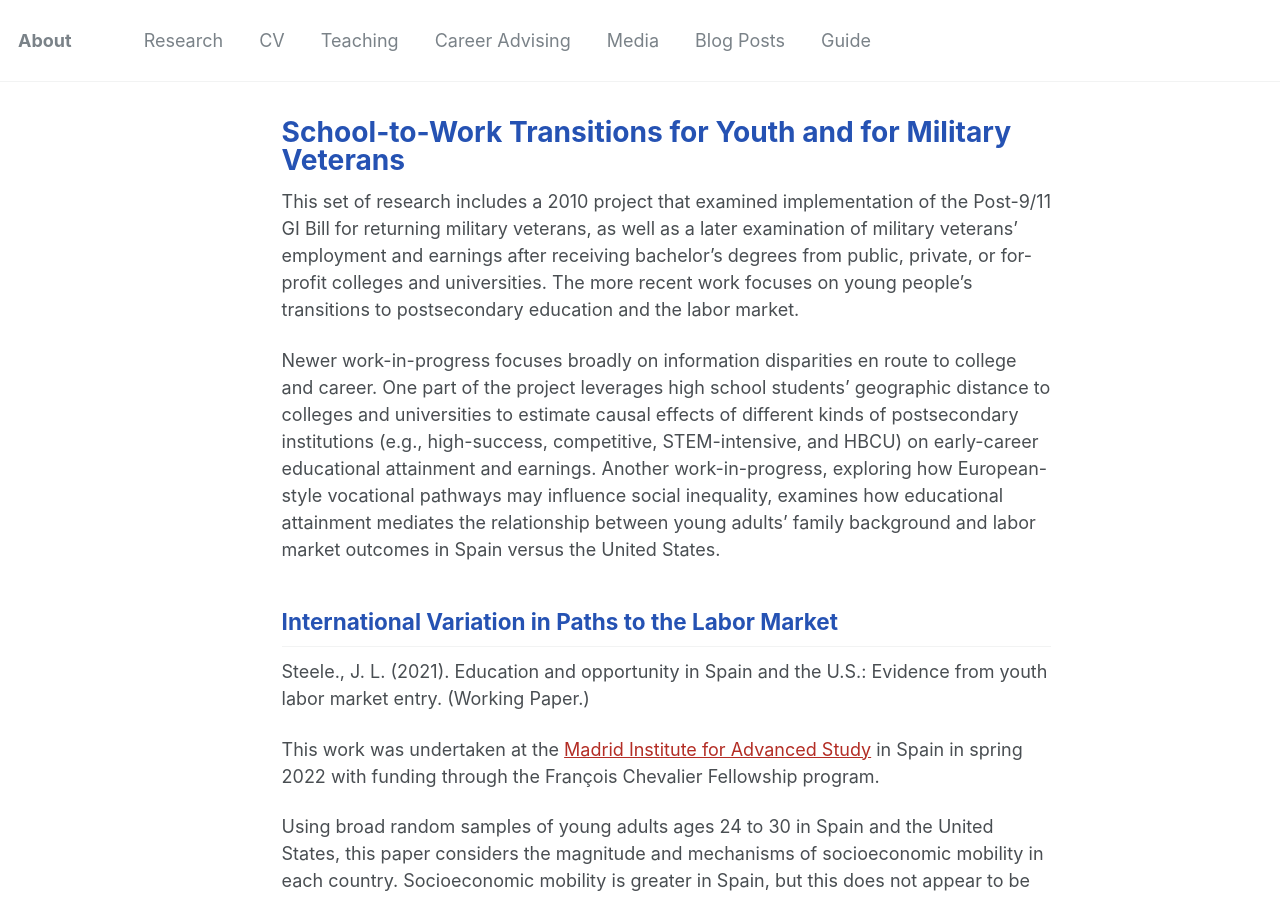
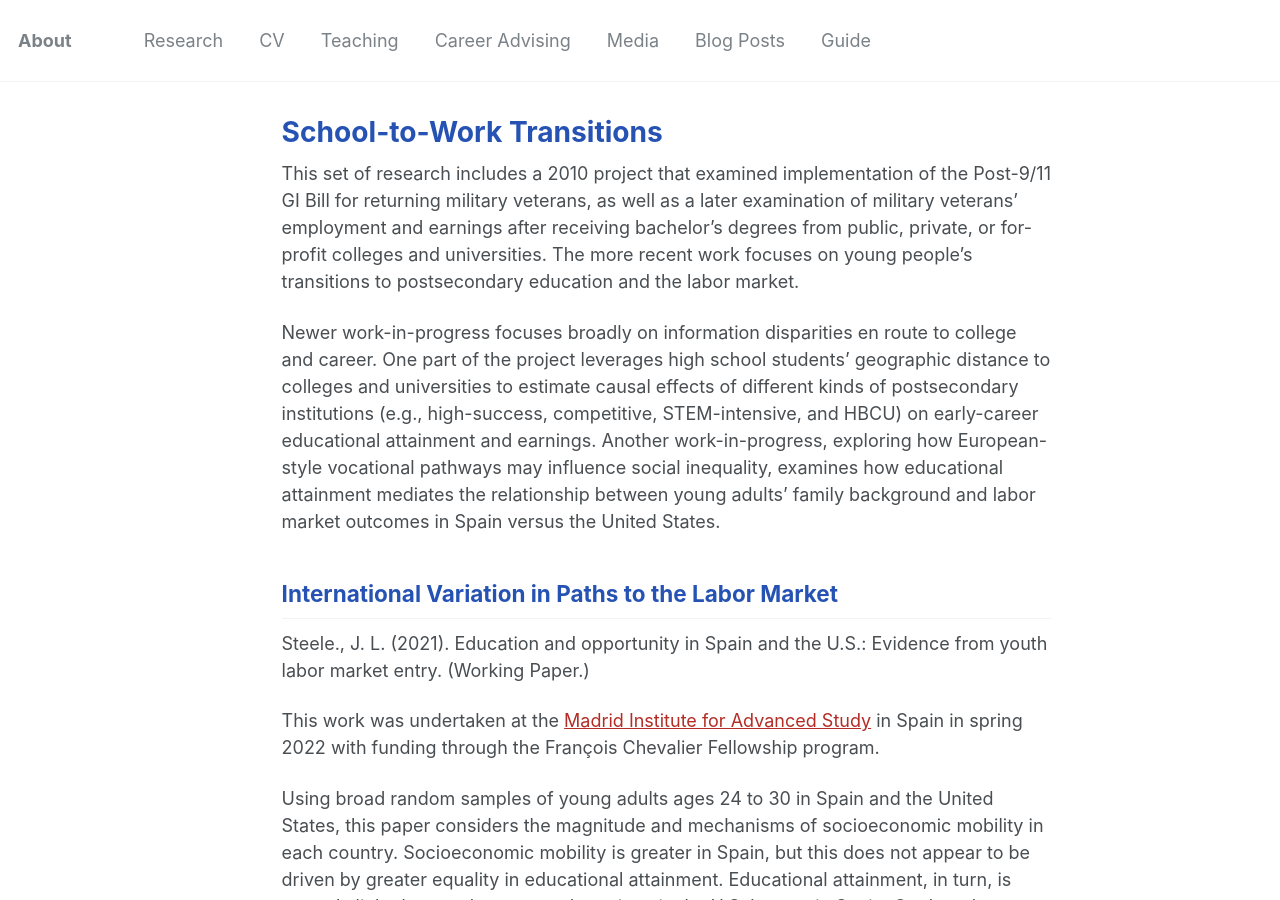
Before and after one commit to jensteele1/jensteele1.github.io, a Jekyll site: the page built from _research/school_to_work.md, in a window 1280 px wide and 900 px high. Built offline with Jekyll 4.4.1, drawn with Linux system fonts in a browser that asks for light colours.

Commit message:
update school to work page title and CV

```diff
--- a/_research/school_to_work.md
+++ b/_research/school_to_work.md
@@ -1,5 +1,5 @@
 ---
-title: "School-to-Work Transitions for Youth and for Military Veterans"
+title: "School-to-Work Transitions"
 permalink: /research/school_to_work
 layout: single-portfolio
 collection: research
```
Also changed, not shown: 1 other file.
